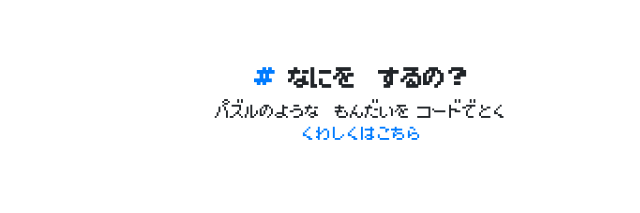
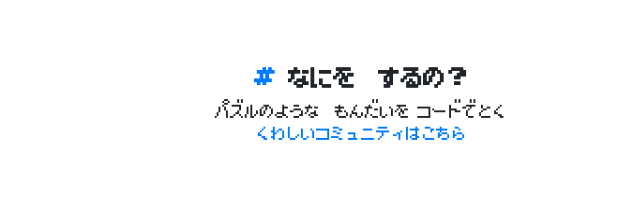
Before and after one commit to A-yum3/tbccpc, a plain HTML site: page index.html in a window 1280 px wide. Shown: the part 801-1014 px from the top of the page, without its empty margins (279-919 px from the left). Drawn offline with nearby package versions, Linux system fonts and the light colour scheme; no server answers.

Commit message:
no message

```diff
--- a/index.html
+++ b/index.html
@@ -45,7 +45,7 @@
       なにを　するの？
     </h2>
     <p>パズルのような　もんだいを コードでとく<br>
-      <a href="https://qiita.com/sifue/items/d582f3af426f524e5394">くわしくはこちら
+      <a href="https://scrapbox.io/tbccpc/">くわしいコミュニティはこちら</a>
     </p>
   </section>
   <!-- Future  -->
```
